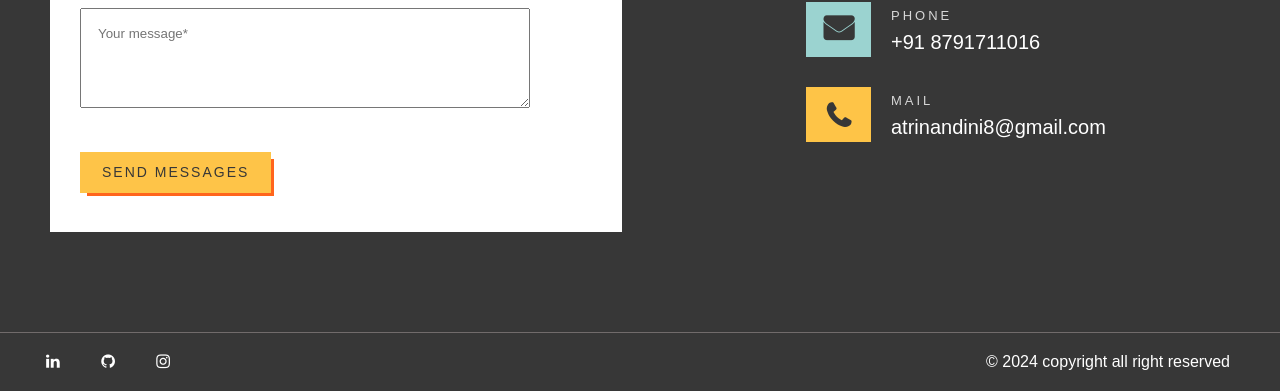
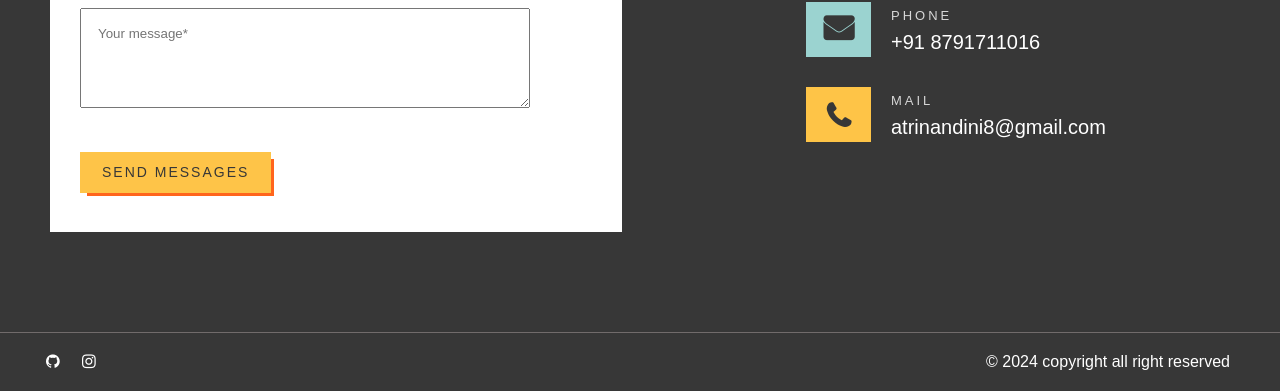
Before and after one commit to Nandiniatri/portfolioo, a website built with Vite: page index.html in a window 1280 px wide. Shown: the part 6526-6917 px from the top of the page. Built offline with nearby package versions, Linux system fonts and the light colour scheme; some packages are replaced by stand-ins of ours.

Commit message:
remove linkedin

```diff
--- a/Footer/footer.css
+++ b/Footer/footer.css
@@ -155,7 +155,7 @@ textarea{
 .left-media{
     /* border: solid; */
     display: flex;
-    width: 10%;
+    width: 4%;
     justify-content: space-between;
     margin-left: 26px;
 }
--- a/Footer/footer.js
+++ b/Footer/footer.js
@@ -142,7 +142,6 @@ export class Footer {
 
       <div class="socila-media">
         <div class="left-media">
-          <li><a target="_blank" href="https://www.linkedin.com/in/nandini-atri-494881232/"><i class="fa fa-linkedin"></i></a></li>
           <li><a target="_blank" href="https://github.com/Nandiniatri"><i class="fa fa-github"></i></a></li>
           <li><a target="_blank" href="https://www.instagram.com/nandiniatri/?igsh=MWhjeWRhajUxMDNhdA%3D%3D"><i class="fa fa-instagram"></i></a></li>
         </div>
--- a/Home/home.js
+++ b/Home/home.js
@@ -1,9 +1,7 @@
 import './home.css'
 
 export class Home {
-    constructor() {
-
-    }
+    constructor() {}
 
     renderHomeData() {
         const homeTpl = `<div class="home-main-container" id="home">
```
